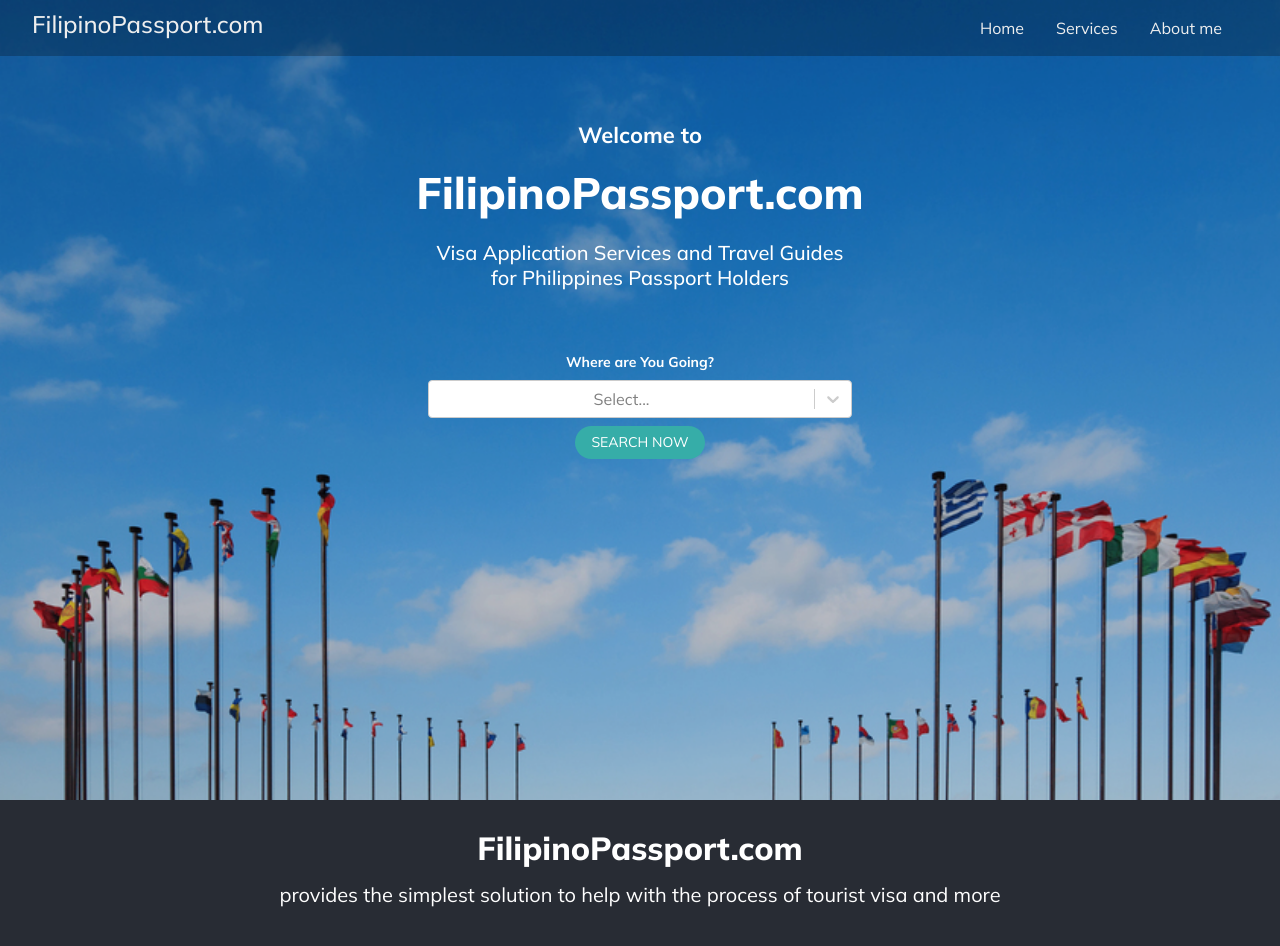
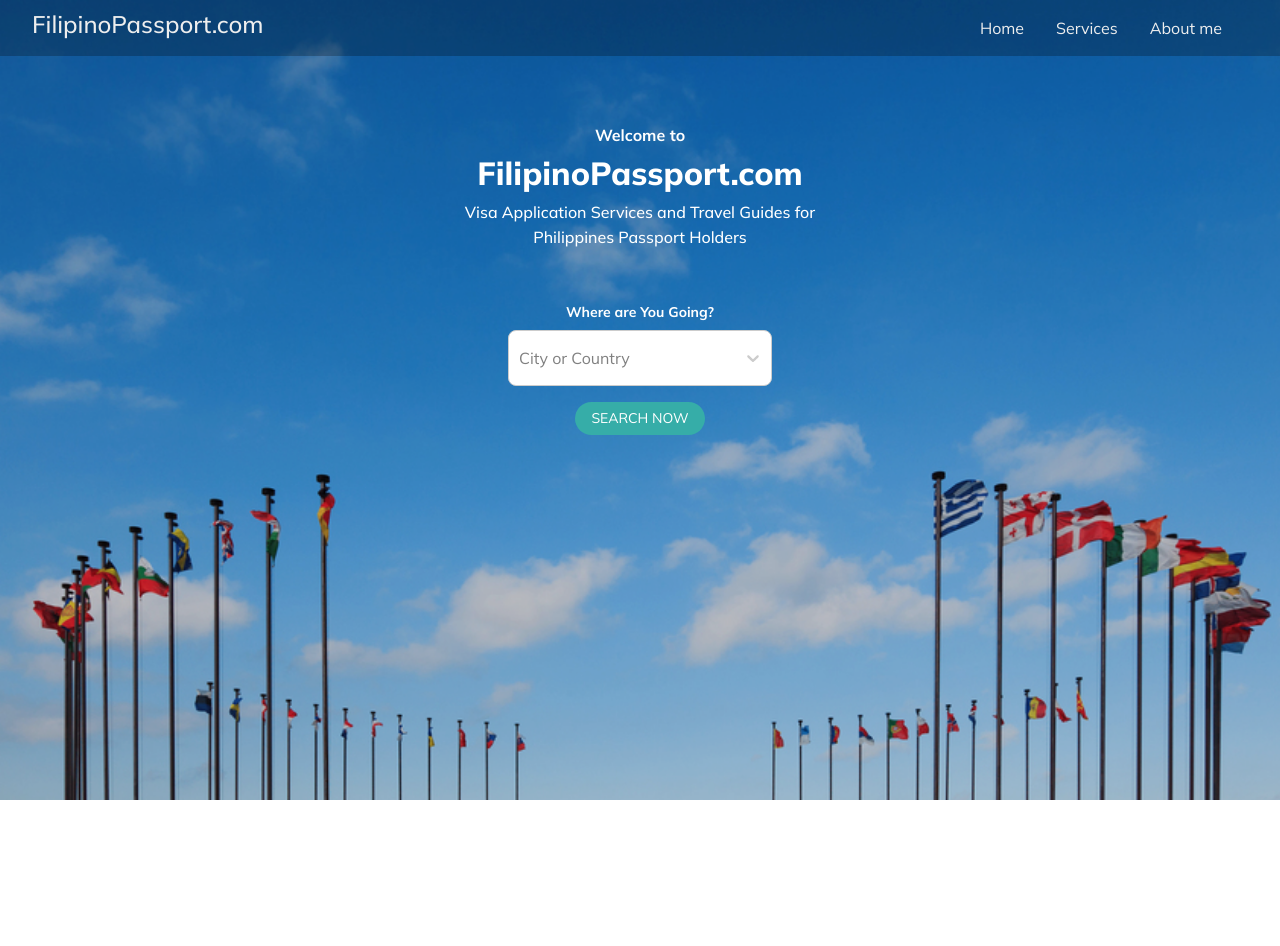
Before and after one commit to Talaghay-Software-Studio/filipinopassport-web, a React (Create React App) app: page / in a window 1280 px wide. Shown: the top 946 px of the page. After the commit the page ends 800 px from the top, so only its background shows below. Built offline with nearby package versions, Linux system fonts and the light colour scheme; the HTML template or start-up script is replaced by a standard one.

Commit message:
minor fixes

```diff
--- a/package.json
+++ b/package.json
@@ -3,6 +3,8 @@
   "version": "0.1.0",
   "private": true,
   "dependencies": {
+    "@fortawesome/free-brands-svg-icons": "^6.4.0",
+    "@fortawesome/react-fontawesome": "^0.2.0",
     "@testing-library/jest-dom": "^5.16.5",
     "@testing-library/react": "^13.4.0",
     "@testing-library/user-event": "^13.5.0",
--- a/src/App.css
+++ b/src/App.css
@@ -199,6 +199,7 @@ header .nav-btn {
 		gap: 1.5rem;
 		background-color: var(--mainColor);
 		transition: 1s;
+    z-index: 3;
 	}
 
 	header .responsive_nav {
--- a/src/App.js
+++ b/src/App.js
@@ -2,46 +2,15 @@ import './App.css';
 import React from 'react'
 import { useWindowSize } from "./components/useWindowSize"
 import Navbar from "./NavBar";
-import Dropdown from "./dropdown"
+import Dropdown from "./Dropdown"
 
 function App() {
   const [width, height] = useWindowSize()
   const mq = window.matchMedia('(max-width: 1024px)');
 
-// Check if the media query matches
-if (mq.matches) {
-  titleStyles.fontSize = '16px';
-  headingStyles.fontSize = '32px';
-  descriptionStyles.fontSize = '16px';
-}
-
-// Listen for changes in the media query
-mq.addEventListener('change', (e) => {
-  if (e.matches) {
-    // Adjust styles for smaller screens
-    titleStyles.fontSize = '16px';
-    headingStyles.fontSize = '32px';
-    headingStyles.top= '150px';
-    descriptionStyles.fontSize = '16px';
-    descriptionStyles.top= '200px'
-    footerTitle.fontSize= '24px'
-    footerDescription.fontSize = '16px'
-
-  } else {
-    // Reset styles for larger screens
-    titleStyles.fontSize = '22px';
-    headingStyles.fontSize = '44px';
-    headingStyles.top= '170px';
-    descriptionStyles.fontSize = '20px';
-    descriptionStyles.top= '240px';
-    footerTitle.fontSize= '32px'
-    footerDescription.fontSize = '20px'
-  }
-});
-
 return (
   <div className="App" style={{ width: `${width}px`, height: `${height}px`,}}>
-    <div style={{ position: 'absolute', top: 0, left: 0, width: '100%', height: '100%', zIndex: 1 }}>
+    <div style={{ position: 'absolute', top: 0, left: 0, width: '100%', height: '100%',}}>
       <React.Fragment>
         <Navbar />
       </React.Fragment>
@@ -57,18 +26,12 @@ return (
         Visa Application Services and Travel Guides for Philippines Passport Holders
       </p>
     </div>
-    <div style={{ zIndex: 2, position: 'absolute', left: '50%', transform: 'translateX(-50%)', top: '350px', margin: '0 auto' }}>
+    <div style={{ zIndex: 0, position: 'absolute', left: '50%', transform: 'translateX(-50%)', top: '300px', margin: '0 auto' }}>
       <p style={{ ...dropdownStyles, fontSize: '14px', marginBottom: '8px'}}>Where are You Going?</p>
     </div>
-    <div style={{ zIndex: 2, position: 'absolute', left: '50%', transform: 'translateX(-50%)', top: '380px', width: '70%', marginBottom: 'auto'}}>
+    <div style={{ zIndex: 1, position: 'absolute', left: '50%', transform: 'translateX(-50%)', top: '330px', width: '70%', marginBottom: 'auto'}}>
       <Dropdown />
     </div>
-    <div className="footer" style={{ top: `${height}px`, height: `220px` }}>
-  <p style={{ ...footerTitle, position: 'absolute', left: '50%', transform: 'translateX(-50%)', textAlign: 'center', marginBottom: '24px' }}>FilipinoPassport.com</p>
-  <p style={{ ...footerDescription, position: 'absolute', left: '50%', transform: 'translateX(-50%)', textAlign: 'center', marginTop: '56px', width: '80%' }}>
-    provides the simplest solution to help with the process of tourist visa and more
-  </p>
-</div>
   </div>
 
 );
@@ -76,12 +39,10 @@ return (
 
 export default App;
 
-const footerTitle = { fontSize: '32px', fontFamily: 'Mulish', fontWeight: 800 }
-const footerDescription = {fontSize: '20px', fontFamily: 'Mulish', fontWeight: 400}
 const titleStyles = {
   fontFamily: 'Mulish',
   fontWeight: 700,
-  fontSize: '22px',
+  fontSize: '16px',
   color: '#FFFFFF',
   lineHeight: '30px',
   width: '132px',
@@ -92,25 +53,25 @@ const titleStyles = {
 const headingStyles = {
   fontFamily: 'Mulish',
   fontWeight: 800,
-  fontSize: '44px',
+  fontSize: '32px',
   color: '#FFFFFF',
   lineHeight: '46px',
   width: '458px',
   height: '46px',
-  top: '170px',
+  top: '150px',
   transition: 'font-size 0.8s ease-in-out, top 0.8s ease-in-out',
 };
 
 const descriptionStyles = {
   fontFamily: 'Mulish',
   fontWeight: 500,
-  fontSize: '20px',
+  fontSize: '16px',
   color: '#FFFFFF',
   lineHeight: '25px',
   textAlign: 'center',
   width: '416px',
   height: '50px',
-  top: '240px',
+  top: '200px',
   transition: 'font-size 0.8s ease-in-out, top 0.8s ease-in-out',
 };
 
--- a/src/Dropdown.js
+++ b/src/Dropdown.js
@@ -118,10 +118,36 @@ class Dropdown extends Component {
           <div className="row">
             <div className="col-md-3"></div>
             <div className="col-md-6">
-              <Select
+            <Select
                 options={Countries}
+                components={{
+                  IndicatorSeparator: () => null
+                }}
+                scroll
+                placeholder={'City or Country'}
                 onChange={(selectedOption) => {
                   this.setState({ selectedOption });
+                }}
+                styles={{
+                  control: (baseStyles, state) => ({
+                    ...baseStyles,
+                    textAlign: 'left',
+                    width: '264px',
+                    height: '56px',
+                    borderRadius: '8px',
+                    left: '50%',
+                    transform: 'translateX(-50%)',
+                    marginBottom: '8px',
+                  }),
+                  menu: (baseStyles) => ({
+                    textAlign: 'left',
+                    width: '264px',
+                    borderRadius: '8px',
+                    backgroundColor: '#fff',
+                    paddingTop: '16px',
+                    scrollbarWidth: 'unset'
+                  }),
+
                 }}
               />
               <button
--- a/src/NavBar.js
+++ b/src/NavBar.js
@@ -17,8 +17,8 @@ function Navbar() {
 			<div>
 			<nav ref={navRef} style={{display: 'flex', justifyContent: 'flex-end', alignItems: 'center', flex: 1, marginRight: '-250px'}}>
 				<a href="/#">Home</a>
-				<a href="/#">Services</a>
-				<a href="/#">About me</a>
+				<a href="https://mrandmrshowe.com/visa-assistance1">Services</a>
+				<a href="https://mrandmrshowe.com/about-kach">About me</a>
 				<button
 					className="nav-btn nav-close-btn"
 					onClick={showNavbar}>
```
Also changed, not shown: 1 other file (tests, documents, lock files or other folders).
